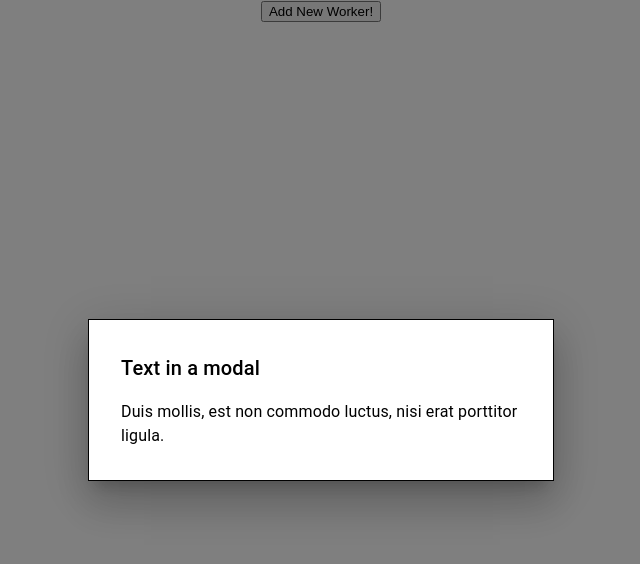
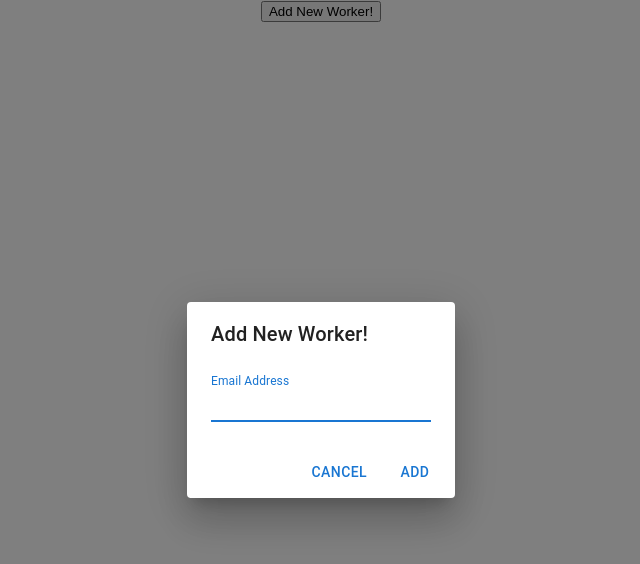
Before and after one commit to NorthWillov/workers-data-app, a React (Create React App) app: page / in a window 1280 px wide. Both pictures are taken after a click on the button "Add New Worker!". Shown: the top 564 px of the page, without its empty margins (319-959 px from the left). Built offline with nearby package versions, Linux system fonts and the light colour scheme.

Commit message:
Refactor Modal to Dialog

```diff
--- a/src/components/NewWorkerModal.tsx
+++ b/src/components/NewWorkerModal.tsx
@@ -1,43 +1,38 @@
 import React, { FC } from "react";
-import Box from "@mui/material/Box";
-import Typography from "@mui/material/Typography";
-import Modal from "@mui/material/Modal";
+import Button from '@mui/material/Button';
+import TextField from '@mui/material/TextField';
+import Dialog from '@mui/material/Dialog';
+import DialogActions from '@mui/material/DialogActions';
+import DialogContent from '@mui/material/DialogContent';
+import DialogContentText from '@mui/material/DialogContentText';
+import DialogTitle from '@mui/material/DialogTitle';
 
-interface NewWorkerFormProps {
+interface NewWorkerModalProps {
   isOpen: boolean;
   handleClose(): void;
 }
 
-const style = {
-  position: "absolute" as "absolute",
-  top: "50%",
-  left: "50%",
-  transform: "translate(-50%, -50%)",
-  width: 400,
-  bgcolor: "background.paper",
-  border: "1px solid #000",
-  boxShadow: 24,
-  p: 4,
-};
-
-const NewWorkerForm: FC<NewWorkerFormProps> = ({ isOpen, handleClose }) => {
+const NewWorkerModal: FC<NewWorkerModalProps> = ({ isOpen, handleClose }) => {
   return (
-    <Modal
-      open={isOpen}
-      onClose={handleClose}
-      aria-labelledby="modal-modal-title"
-      aria-describedby="modal-modal-description"
-    >
-      <Box sx={style}>
-        <Typography id="modal-modal-title" variant="h6" component="h2">
-          Text in a modal
-        </Typography>
-        <Typography id="modal-modal-description" sx={{ mt: 2 }}>
-          Duis mollis, est non commodo luctus, nisi erat porttitor ligula.
-        </Typography>
-      </Box>
-    </Modal>
+    <Dialog open={isOpen} onClose={handleClose}>
+      <DialogTitle>Add New Worker!</DialogTitle>
+      <DialogContent>
+        <TextField
+          autoFocus
+          margin="dense"
+          id="name"
+          label="Email Address"
+          type="email"
+          fullWidth
+          variant="standard"
+        />
+      </DialogContent>
+      <DialogActions>
+        <Button onClick={handleClose}>Cancel</Button>
+        <Button onClick={handleClose}>Add</Button>
+      </DialogActions>
+    </Dialog>
   );
 };
 
-export default NewWorkerForm;
+export default NewWorkerModal;
```
